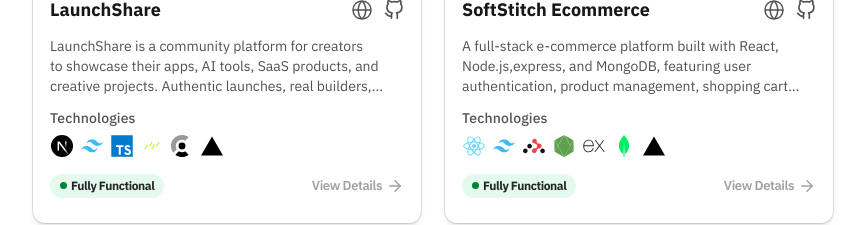
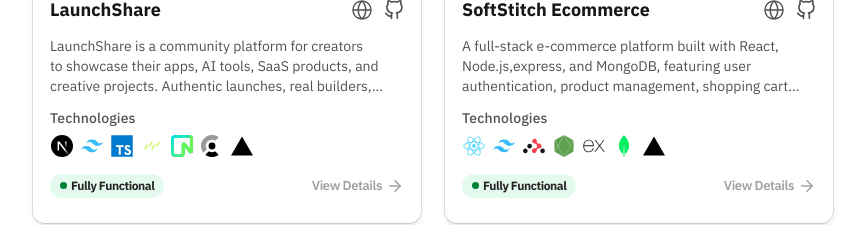
Before and after one commit to AnishGane/personal-portfolio, a React (Vite) app: page /projects in a window 1280 px wide. Shown: the part 1260-1485 px from the top of the page, without its empty margins (207-1072 px from the left). Built offline with nearby package versions, Linux system fonts and the light colour scheme; no server answers.

Commit message:
Add NeonDB icon and update ProjectItem to include it in the list of technologies

```diff
--- a/src/components/constant/Data.tsx
+++ b/src/components/constant/Data.tsx
@@ -12,6 +12,7 @@ import {
   JavaScript,
   MongoDB,
   MotionLogo,
+  NeonDB,
   NextLogo,
   NodeJS,
   NuqsLogo,
@@ -316,6 +317,10 @@ export const ProjectItem: ProjectItemProps[] = [
           {
             icon: <Drizzle />,
             label: 'drizzle ORM',
+          },
+          {
+            icon: <NeonDB />,
+            label: 'NeonDB',
           }
         ]
       },
--- a/src/components/icons/all-icons.tsx
+++ b/src/components/icons/all-icons.tsx
@@ -269,15 +269,47 @@ export const Drizzle = (props: SVGProps<SVGSVGElement>) => (
 
 export const Clerk = (props: SVGProps<SVGSVGElement>) => (
   <svg fill="none" viewBox="0 0 128 128" {...props}>
-    <circle cx="64" cy="64" r="20" className='dark:fill-white fill-black' />
+    <circle cx="64" cy="64" r="20" className="fill-black dark:fill-white" />
     <path
-      className='dark:fill-white fill-black'
+      className="fill-black dark:fill-white"
       fill-opacity=".4"
       d="M99.572 10.788c1.999 1.34 2.17 4.156.468 5.858L85.424 31.262c-1.32 1.32-3.37 1.53-5.033.678A35.846 35.846 0 0 0 64 28c-19.882 0-36 16.118-36 36a35.846 35.846 0 0 0 3.94 16.391c.851 1.663.643 3.712-.678 5.033L16.646 100.04c-1.702 1.702-4.519 1.531-5.858-.468C3.974 89.399 0 77.163 0 64 0 28.654 28.654 0 64 0c13.163 0 25.399 3.974 35.572 10.788Z"
     />
     <path
-      className='dark:fill-white fill-black'
+      className="fill-black dark:fill-white"
       d="M100.04 111.354c1.702 1.702 1.531 4.519-.468 5.858C89.399 124.026 77.164 128 64 128c-13.164 0-25.399-3.974-35.572-10.788-2-1.339-2.17-4.156-.468-5.858l14.615-14.616c1.322-1.32 3.37-1.53 5.033-.678A35.847 35.847 0 0 0 64 100a35.846 35.846 0 0 0 16.392-3.94c1.662-.852 3.712-.643 5.032.678l14.616 14.616Z"
     />
   </svg>
 );
+
+export const NeonDB = (props: SVGProps<SVGSVGElement>) => (
+  <svg viewBox="0 0 256 256" {...props} preserveAspectRatio="xMidYMid">
+    <defs>
+      <linearGradient id="neon__a" x1="100%" x2="12.069%" y1="100%" y2="0%">
+        <stop offset="0%" stop-color="#62F755" />
+        <stop offset="100%" stop-color="#8FF986" stop-opacity="0" />
+      </linearGradient>
+      <linearGradient id="neon__b" x1="100%" x2="40.603%" y1="100%" y2="76.897%">
+        <stop offset="0%" stop-opacity=".9" />
+        <stop offset="100%" stop-color="#1A1A1A" stop-opacity="0" />
+      </linearGradient>
+    </defs>
+    <path
+      fill="#00E0D9"
+      d="M0 44.139C0 19.762 19.762 0 44.139 0H211.86C236.238 0 256 19.762 256 44.139v142.649c0 25.216-31.915 36.16-47.388 16.256l-48.392-62.251v75.484c0 21.939-17.784 39.723-39.722 39.723h-76.36C19.763 256 0 236.238 0 211.861V44.14Zm44.139-8.825c-4.879 0-8.825 3.946-8.825 8.818v167.73c0 4.878 3.946 8.831 8.818 8.831h77.688c2.44 0 3.087-1.977 3.087-4.416v-101.22c0-25.222 31.914-36.166 47.395-16.255l48.391 62.243V44.14c0-4.879.455-8.825-4.416-8.825H44.14Z"
+    />
+    <path
+      fill="url(#neon__a)"
+      d="M0 44.139C0 19.762 19.762 0 44.139 0H211.86C236.238 0 256 19.762 256 44.139v142.649c0 25.216-31.915 36.16-47.388 16.256l-48.392-62.251v75.484c0 21.939-17.784 39.723-39.722 39.723h-76.36C19.763 256 0 236.238 0 211.861V44.14Zm44.139-8.825c-4.879 0-8.825 3.946-8.825 8.818v167.73c0 4.878 3.946 8.831 8.818 8.831h77.688c2.44 0 3.087-1.977 3.087-4.416v-101.22c0-25.222 31.914-36.166 47.395-16.255l48.391 62.243V44.14c0-4.879.455-8.825-4.416-8.825H44.14Z"
+    />
+    <path
+      fill="url(#neon__b)"
+      fill-opacity=".4"
+      d="M0 44.139C0 19.762 19.762 0 44.139 0H211.86C236.238 0 256 19.762 256 44.139v142.649c0 25.216-31.915 36.16-47.388 16.256l-48.392-62.251v75.484c0 21.939-17.784 39.723-39.722 39.723h-76.36C19.763 256 0 236.238 0 211.861V44.14Zm44.139-8.825c-4.879 0-8.825 3.946-8.825 8.818v167.73c0 4.878 3.946 8.831 8.818 8.831h77.688c2.44 0 3.087-1.977 3.087-4.416v-101.22c0-25.222 31.914-36.166 47.395-16.255l48.391 62.243V44.14c0-4.879.455-8.825-4.416-8.825H44.14Z"
+    />
+    <path
+      fill="#63F655"
+      d="M211.861 0C236.238 0 256 19.762 256 44.139v142.649c0 25.216-31.915 36.16-47.388 16.256l-48.392-62.251v75.484c0 21.939-17.784 39.723-39.722 39.723a4.409 4.409 0 0 0 4.409-4.409V115.058c0-25.223 31.914-36.167 47.395-16.256l48.391 62.243V8.825c0-4.871-3.953-8.825-8.832-8.825Z"
+    />
+  </svg>
+);
```
